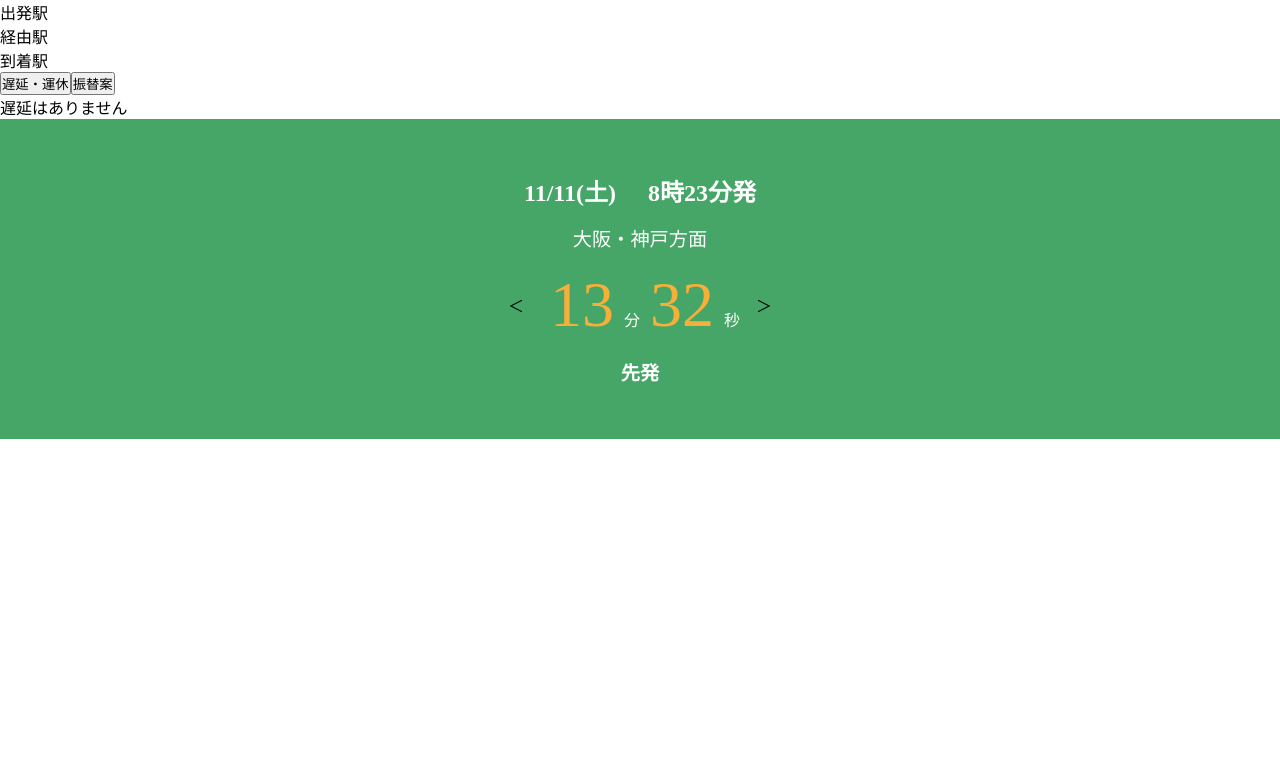
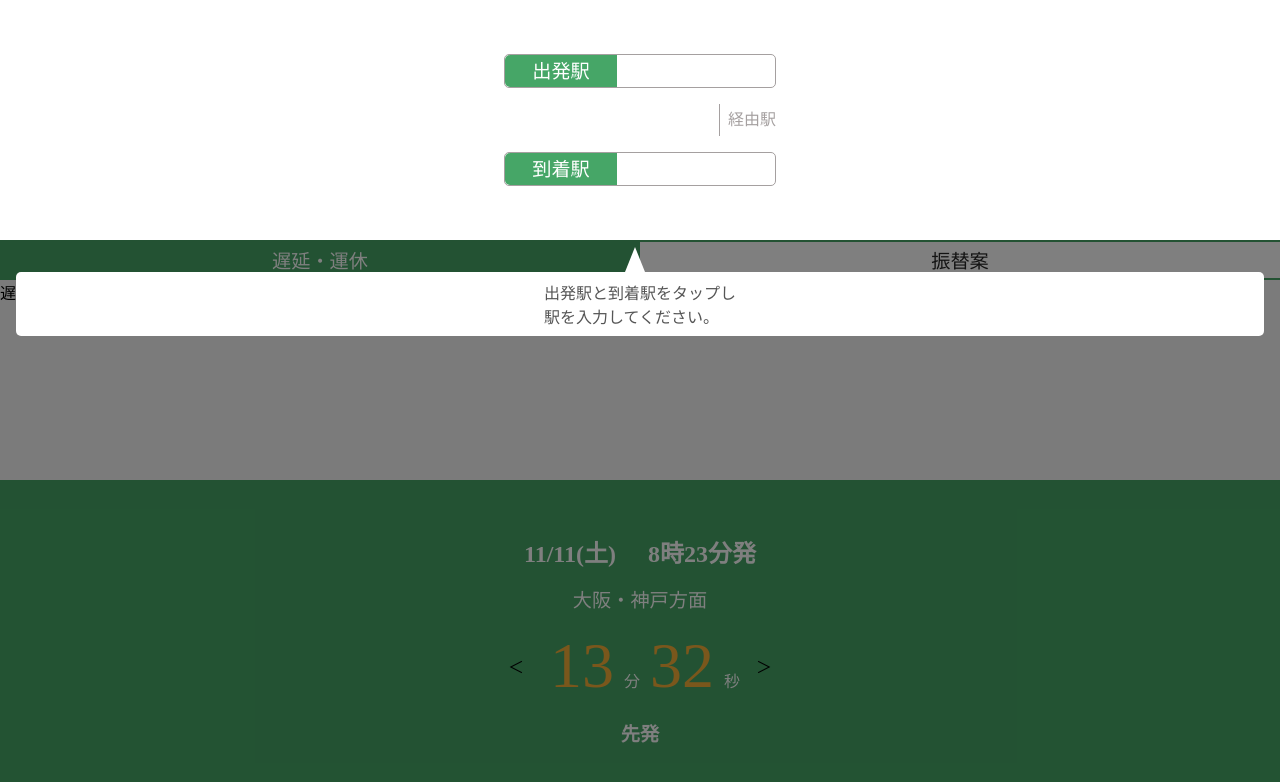
Before and after one commit to RikutoOgaki/teamapp, a Next.js app in the folder src/: page /tutorial/01 in a window 1280 px wide. Shown: the top 782 px of the page. Built offline with nearby package versions, Linux system fonts and the light colour scheme.

Commit message:
チュートリアル01のstyle完成

```diff
--- a/src/pages/tutorial/01/index.tsx
+++ b/src/pages/tutorial/01/index.tsx
@@ -21,7 +21,6 @@ export default function Tutorial01() {
                     </div>
                 </div>
                 {/* カバーをかける */}
-                <div className={style.yesCover}>
                 <div className={style.transferPlan}>
                     <div className={style.tabBox}>
                         <div className={style.tabs}>
@@ -42,8 +41,14 @@ export default function Tutorial01() {
                             </div>
                         </div>
                     </div>
+                    <TimeClock />
                 </div>
-                    <TimeClock />
+                <div className={style.yesCover}>
+                    <div className={style.chat}>
+                        <p>出発駅と到着駅をタップし<br />
+                            駅を入力してください。
+                        </p>
+                    </div>
                 </div>
             </div>
         </>
--- a/src/styles/tutorial/01/index.module.scss
+++ b/src/styles/tutorial/01/index.module.scss
@@ -0,0 +1,166 @@
+.homeWrap {
+    width: 100%;
+    height: 100vh;
+    position: relative;
+
+    .noCover {
+        width: 100%;
+        height: 30vh;
+    }
+
+    .myRoute {
+        width: 100%;
+        height: 30vh;
+
+        .subMyRoute {
+            width: 17rem;
+            margin: 0 auto;
+            height: 100%;
+            display: flex;
+            justify-content: center;
+            align-items: flex-end;
+            flex-direction: column;
+            gap: 1rem;
+
+            .start {
+                display: flex;
+                align-items: center;
+                width: 17rem;
+                border: 1px solid #A5A0A0;
+                border-radius: 5px;
+
+                .label {
+                    width: 7rem;
+                    height: 2rem;
+                    border-top-left-radius: 5px;
+                    border-bottom-left-radius: 5px;
+                    background-color: #46A667;
+                    color: #ffffff;
+                    text-align: center;
+                    line-height: 1.8;
+                    font-size: 1.2rem;
+                }
+
+                .homeName {
+                    padding-left: 1rem;
+                }
+            }
+
+            .span {
+                height: 2rem;
+                line-height: 2;
+                border-left: 1px solid #A5A0A0;
+                padding-left: .5rem;
+                color: #A5A0A0;
+            }
+
+            .end {
+                display: flex;
+                align-items: center;
+                width: 17rem;
+                border: 1px solid #A5A0A0;
+                border-radius: 5px;
+
+                .label {
+                    width: 7rem;
+                    height: 2rem;
+                    border-top-left-radius: 5px;
+                    border-bottom-left-radius: 5px;
+                    background-color: #46A667;
+                    color: #ffffff;
+                    text-align: center;
+                    line-height: 1.8;
+                    font-size: 1.2rem;
+                }
+
+                .homeName {
+                    padding-left: 1rem;
+                }
+            }
+        }
+    }
+
+    .transferPlan {
+        width: 100%;
+        height: 30vh;
+        z-index: 1;
+
+        .tabBox {
+            width: 100%;
+            height: 100%;
+
+            .tabs {
+                width: 100%;
+                height: 5vh;
+                border: 2px solid #46A667;
+                border-left: none;
+                border-right: none;
+
+                .tabsBtn {
+                    border: none;
+                    width: 50%;
+                    height: 100%;
+                    background-color: #ffffff;
+                    color: #262626;
+                    font-size: 1.2rem;
+                }
+
+                .tabsSuc {
+                    border: none;
+                    width: 50%;
+                    height: 100%;
+                    background-color: #46A667;
+                    color: #ffffff;
+                    font-size: 1.2rem;
+                }
+            }
+
+            .messageBox {
+                width: 100%;
+                height: 25vh;
+                background-color: #f8f8f8;
+            }
+        }
+    }
+
+    .yesCover {
+        position: absolute;
+        width: 100%;
+        height: 70vh;
+        top: 30vh;
+        background-color: rgba($color: #000000, $alpha: .5);
+        z-index: 999;
+        padding: 1rem;
+
+        .chat {
+            position: relative;
+            top: 1rem;
+            display: inline-block;
+            margin: 1.5em 0;
+            padding: 7px 10px;
+            min-width: 100%;
+            max-width: 100%;
+            height: 4rem;
+            color: #555;
+            font-size: 16px;
+            background: #ffffff;
+            margin: 0;
+            padding: 0;
+            border-radius: 5px;
+            display: flex;
+            justify-content: center;
+            align-items: center;
+
+            &:before {
+                content: "";
+                position: absolute;
+                bottom: 100%;
+                left: 50%;
+                margin-left: -15px;
+                border: 10px solid transparent;
+                border-top: 25px solid #ffffff;
+                transform: rotate(180deg);
+            }
+        }
+    }
+}
```
Lines whose indentation alone changed are shown as unchanged.
